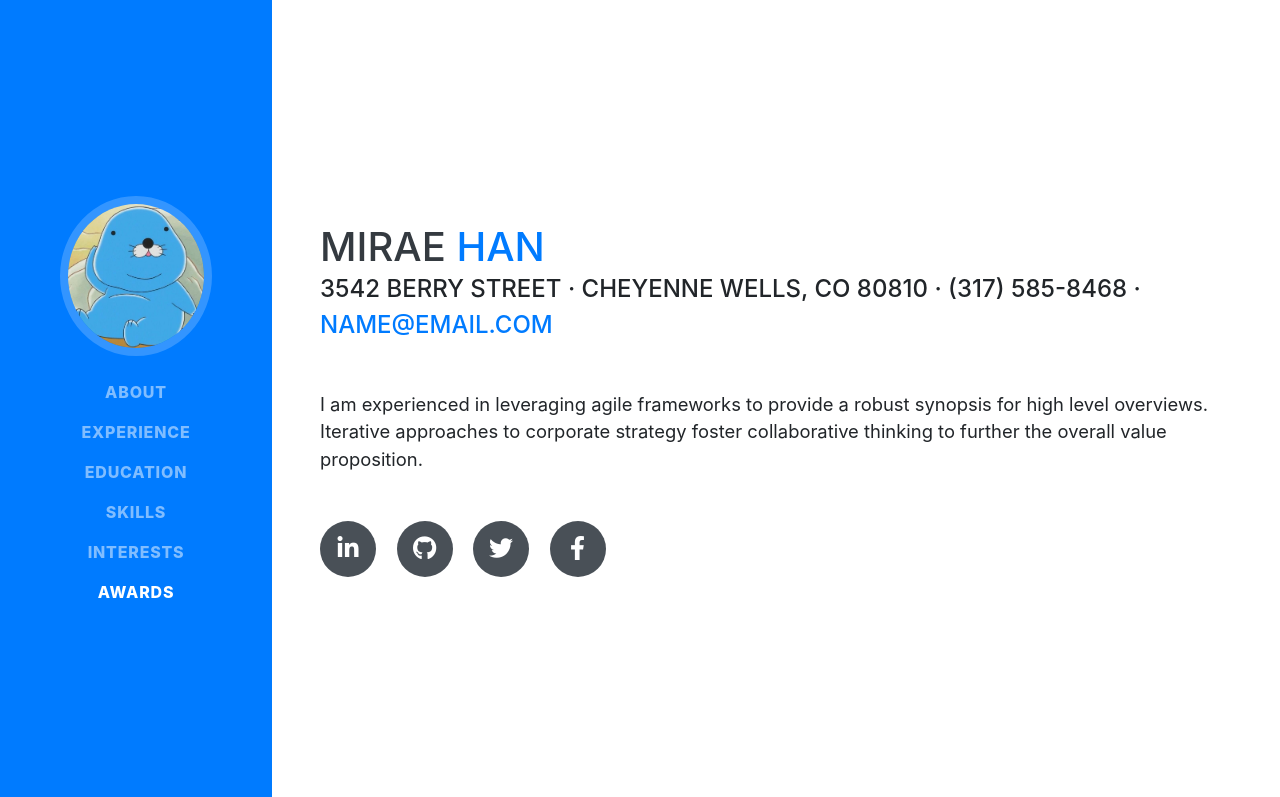
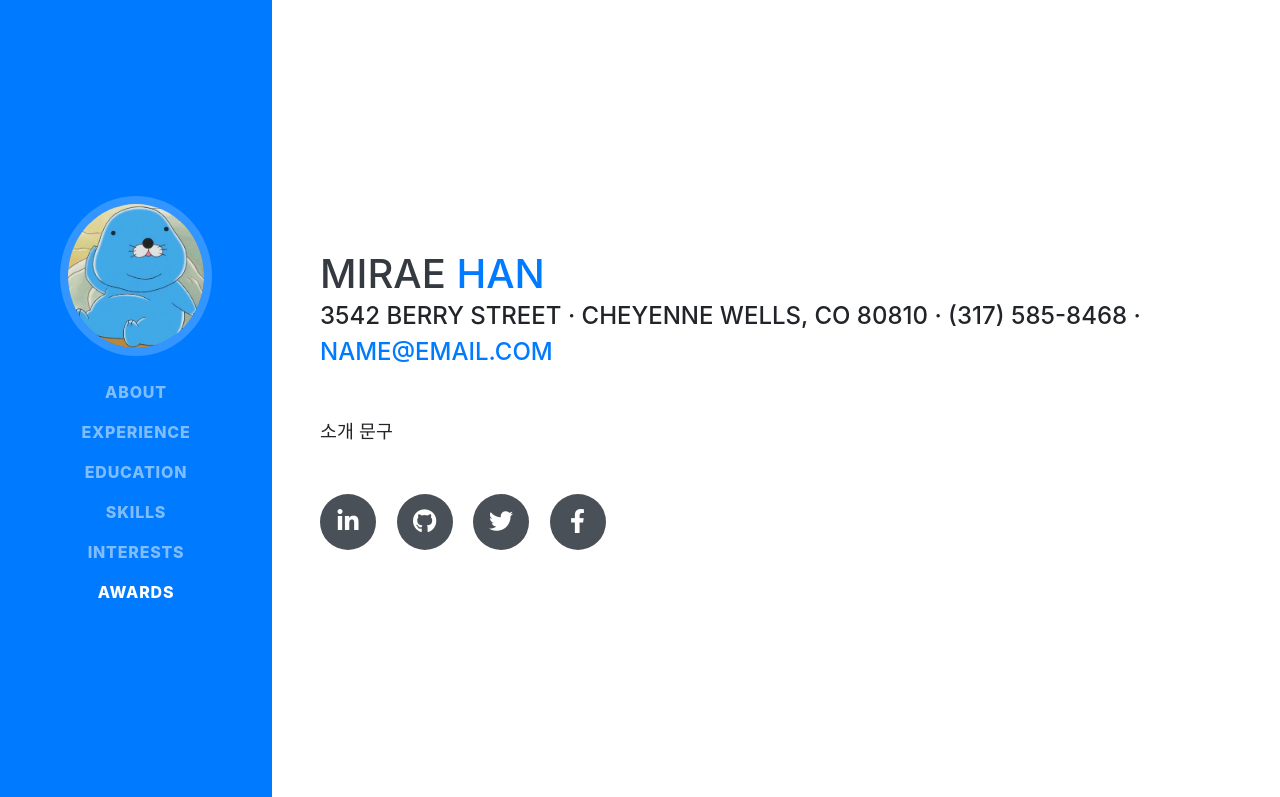
Before and after one commit to 26future/26future.github.io, a website with bundled scripts: page index.html in a window 1280 px wide. Shown: the top 797 px of the page. Built offline with nearby package versions, Linux system fonts and the light colour scheme; a web font is replaced by a local one.

Commit message:
Update Introduction

```diff
--- a/index.html
+++ b/index.html
@@ -69,7 +69,7 @@
         <div class="subheading mb-5">3542 Berry Street · Cheyenne Wells, CO 80810 · (317) 585-8468 ·
           <a href="mailto:name@email.com">name@email.com</a>
         </div>
-        <p class="lead mb-5">I am experienced in leveraging agile frameworks to provide a robust synopsis for high level overviews. Iterative approaches to corporate strategy foster collaborative thinking to further the overall value proposition.</p>
+        <p class="lead mb-5">소개 문구</p>
         <div class="social-icons">
           <a href="#">
             <i class="fab fa-linkedin-in"></i>
```
